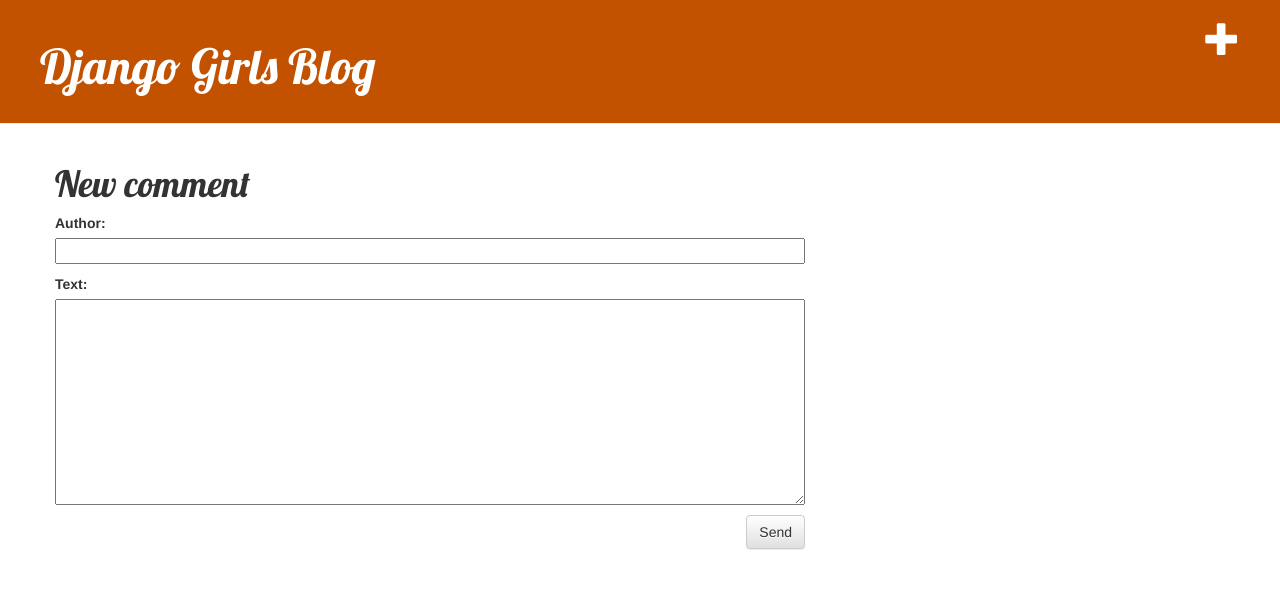
After one commit to mayukorin/my-first-blog2, a Django app: page /post/1/comment/ in a window 1280 px wide. The commit adds this page. Shown: the top 589 px of the page. Run offline with Django 3.2, Linux system fonts and the light colour scheme; tables that the repository leaves empty hold one stand-in row (values such as "Sample post"); some libraries are stand-ins or nearby versions.

Commit message:
Added comment Model

```diff
--- a/blog/admin.py
+++ b/blog/admin.py
@@ -1,6 +1,7 @@
 from django.contrib import admin
-from .models import Post
+from .models import Post,Comment
 
 # Register your models here.
 
 admin.site.register(Post)
+admin.site.register(Comment)
--- a/blog/forms.py
+++ b/blog/forms.py
@@ -1,9 +1,16 @@
 from django import forms
 
-from .models import Post
+from .models import Post,Comment
 
 class PostForm(forms.ModelForm):
 
     class Meta:
         model = Post
         fields = ('title','text')
+
+
+class CommentForm(forms.ModelForm):
+
+    class Meta:
+        model = Comment
+        fields=('author','text')
--- a/blog/models.py
+++ b/blog/models.py
@@ -17,3 +17,21 @@ class Post(models.Model):
 
     def __str__(self):
         return self.title
+
+
+class Comment(models.Model):
+    post = models.ForeignKey('blog.Post',on_delete=models.CASCADE,related_name='comments')
+    author=models.CharField(max_length=200)
+    text=models.TextField()
+    create_date = models.DateTimeField(default=timezone.now)
+    approved_comment = models.BooleanField(default=False)
+
+    def approve(self):
+        self.approved_comment = True
+        self.save()
+
+    def __str__(self):
+        return self.text
+
+    def approved_comments(self):
+        return self.comments.filter(approved_comment=True)
--- a/blog/static/css/blog.css
+++ b/blog/static/css/blog.css
@@ -44,3 +44,7 @@ h1, h2, h3, h4 {
 .post h2 a, .post h2 a:visited {
     color: #000000;
 }
+
+.comment {
+    margin: 20px 0px 20px 20px;
+}
--- /dev/null
+++ b/blog/templates/blog/add_comment_to_post.html
@@ -0,0 +1,9 @@
+{% extends 'blog/base.html' %}
+
+{% block content %}
+    <h1>New comment</h1>
+    <form method="POST" class="post-form">{% csrf_token %}
+    {{ form.as_p }}
+    <button type="submit" class="save btn btn-default">Send</button>
+    </form>
+{% endblock %}
--- a/blog/templates/blog/base.html
+++ b/blog/templates/blog/base.html
@@ -9,8 +9,12 @@
     </head>
     <body>
         <div class="page-header">
-        {% if user.id_authenticated %}
+        {% if user.is_authenticated %}
         <a href="{% url 'post_new' %}" class="top-menu"><span class="glyphicon glyphicon-plus"></span></a>
+        <a href="{% url 'post_draft_list' %}" class="top-menu"><span class="glyphicon glyphicon-edit"></span></a>
+        <p class="top-menu">Helo {{user.username }}<small>(<a href="{% url 'logout' %}">Log out</a>)</small></p>
+        {% else %}
+            <a href="{% url 'login' %}" class="top-menu"><span class="glyphicon glyphicon-plus"></span></a>
         {% endif %}
         <h1><a href="/">Django Girls Blog</a></h1>
     </div>
--- a/blog/templates/blog/post_list.html
+++ b/blog/templates/blog/post_list.html
@@ -8,6 +8,7 @@
                     </div>
                     <h2><a href="{% url 'post_detail' pk=post.pk %}">{{ post.title }}</a></h2>
                     <p>{{ post.text|linebreaksbr }}</p>
+                    <a href="{% url 'post_detail' pk=post.pk %}">Comments:{{post.approved_comments.count}}</a>
                 </div>
             {% endfor %}
 {% endblock %}
--- a/blog/urls.py
+++ b/blog/urls.py
@@ -12,4 +12,11 @@ urlpatterns = [
     path('post/<int:pk>/',views.post_detail,name='post_detail'),
     path('post/new/',views.post_new,name='post_new'),
     path('post/<int:pk>/edit/',views.post_edit,name='post_edit'),
+    path('drafts/',views.post_draft_list,name='post_draft_list'),
+    path('post/<pk>/publish/',views.post_publish,name='post_publish'),
+    path('post/<pk>/remove/',views.post_remove,name='post_remove'),
+    path('post/<int:pk>/comment/',views.add_comment_to_post,name='add_comment_to_post'),
+    path('comment/<int:pk>/approve/',views.comment_approve,name="comment_approve"),
+    path('comment/<int:pk>/remove/',views.comment_remove,name="comment_remove"),
+
 ]
--- a/blog/views.py
+++ b/blog/views.py
@@ -1,8 +1,9 @@
 from django.shortcuts import render,redirect
-from .models import Post
+from .models import Post,Comment
 from django.utils import timezone
 from django.shortcuts import get_object_or_404
-from .forms import PostForm
+from .forms import PostForm,CommentForm
+from django.contrib.auth.decorators import login_required
 # Create your views here.
 
 def post_list(request):
@@ -14,20 +15,20 @@ def post_detail(request,pk):
     return render(request,'blog/post_detail.html',{'post':post})
 
 
+@login_required
 def post_new(request):
     if request.method=="POST":
         form=PostForm(request.POST)
         if form.is_valid():
             post=form.save(commit=False)
             post.author=request.user
-            post.published_date = timezone.now()
             post.save()
             return redirect('post_detail',pk=post.pk)
     else:
             form = PostForm()
     return render(request,'blog/post_edit.html',{'form':form})
 
-
+@login_required
 def post_edit(request,pk):
     post=get_object_or_404(Post,pk=pk)
     if request.method=="POST":
@@ -35,9 +36,51 @@ def post_edit(request,pk):
         if form.is_valid():
             post=form.save(commit=False)
             post.author=request.user
-            post.published_date = timezone.now()
             post.save()
             return redirect('post_detail',pk=post.pk)
     else:
         form=PostForm(instance=post)
     return render(request,'blog/post_edit.html',{'form':form})
+
+@login_required
+def post_draft_list(request):
+    posts = Post.objects.filter(published_date__isnull=True).order_by('ceated_date')
+    return render(request,'blog/post_draft_list.html',{'posts':posts})
+@login_required
+def post_publish(request,pk):
+    post=get_object_or_404(Post,pk=pk)
+    post.publish()
+    return redirect('post_detail',pk=pk)
+@login_required
+def post_remove(request,pk):
+    post=get_object_or_404(Post,pk=pk)
+    post.delete()
+    return redirect('post_list')
+
+
+def add_comment_to_post(request,pk):
+    post=get_object_or_404(Post,pk=pk)
+    if request.method=="POST":
+        form=CommentForm(request.POST)
+
+        if form.is_valid():
+            comment=form.save(commit=False)
+            comment.post = post
+            comment.save()
+            return redirect('post_detail',pk=post.pk)
+    else:
+        form=CommentForm()
+    return render(request,'blog/add_comment_to_post.html',{'form':form})
+
+
+@login_required
+def comment_approve(request,pk):
+    comment=get_object_or_404(Comment, pk=pk)
+    comment.approve()
+    return redirect('post_detail',pk=comment.post.pk)
+
+@login_required
+def comment_remove(request,pk):
+    comment=get_object_or_404(Comment,pk=pk)
+    comment.delete()
+    return redirect('post_detail',pk=comment.post.pk)
--- a/mysite/settings.py
+++ b/mysite/settings.py
@@ -15,7 +15,7 @@ import os
 
 # Build paths inside the project like this: BASE_DIR / 'subdir'.
 BASE_DIR = Path(__file__).resolve().parent.parent
-
+LOGIN_REDIRECT_URL = '/'
 
 # Quick-start development settings - unsuitable for production
 # See https://docs.djangoproject.com/en/3.1/howto/deployment/checklist/
--- a/mysite/urls.py
+++ b/mysite/urls.py
@@ -16,7 +16,11 @@ Including another URLconf
 from django.contrib import admin
 from django.urls import path,include
 
+from django.contrib.auth import views
+
 urlpatterns = [
     path('admin/', admin.site.urls),
+    path('accounts/login/',views.LoginView.as_view(),name='login'),
+    path('accouts/logout/',views.LogoutView.as_view(next_page='/'),name='logout'),
     path('',include('blog.urls')),
 ]
```
Also changed, not shown: blog/templates/blog/post_detail.html (+22 -0 lines), blog/templates/blog/post_draft_list.html (added, +12 -0 lines), blog/templates/registration/login.html (added, +22 -0 lines), blog/migrations/0002_comment.py (added).
